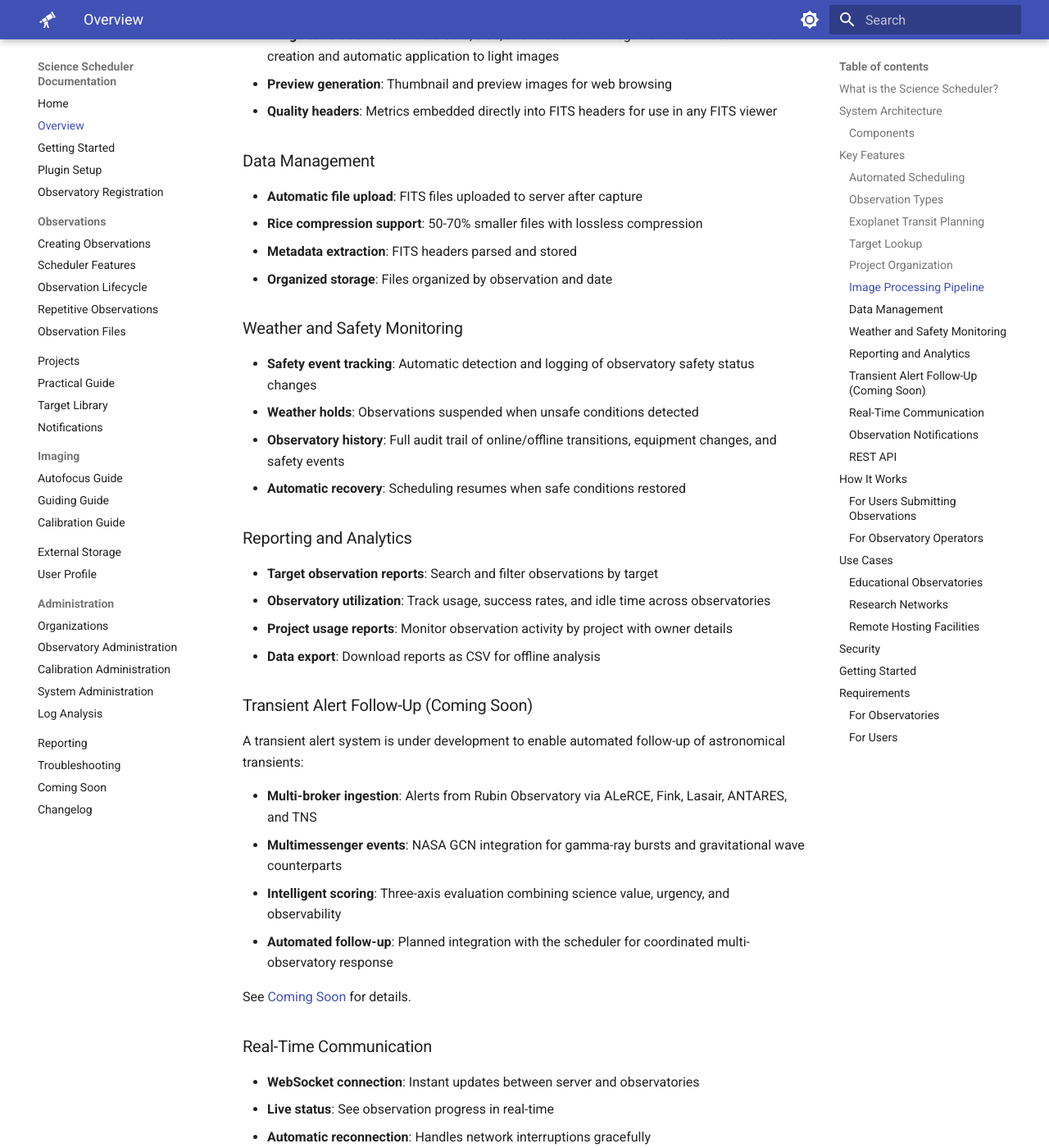
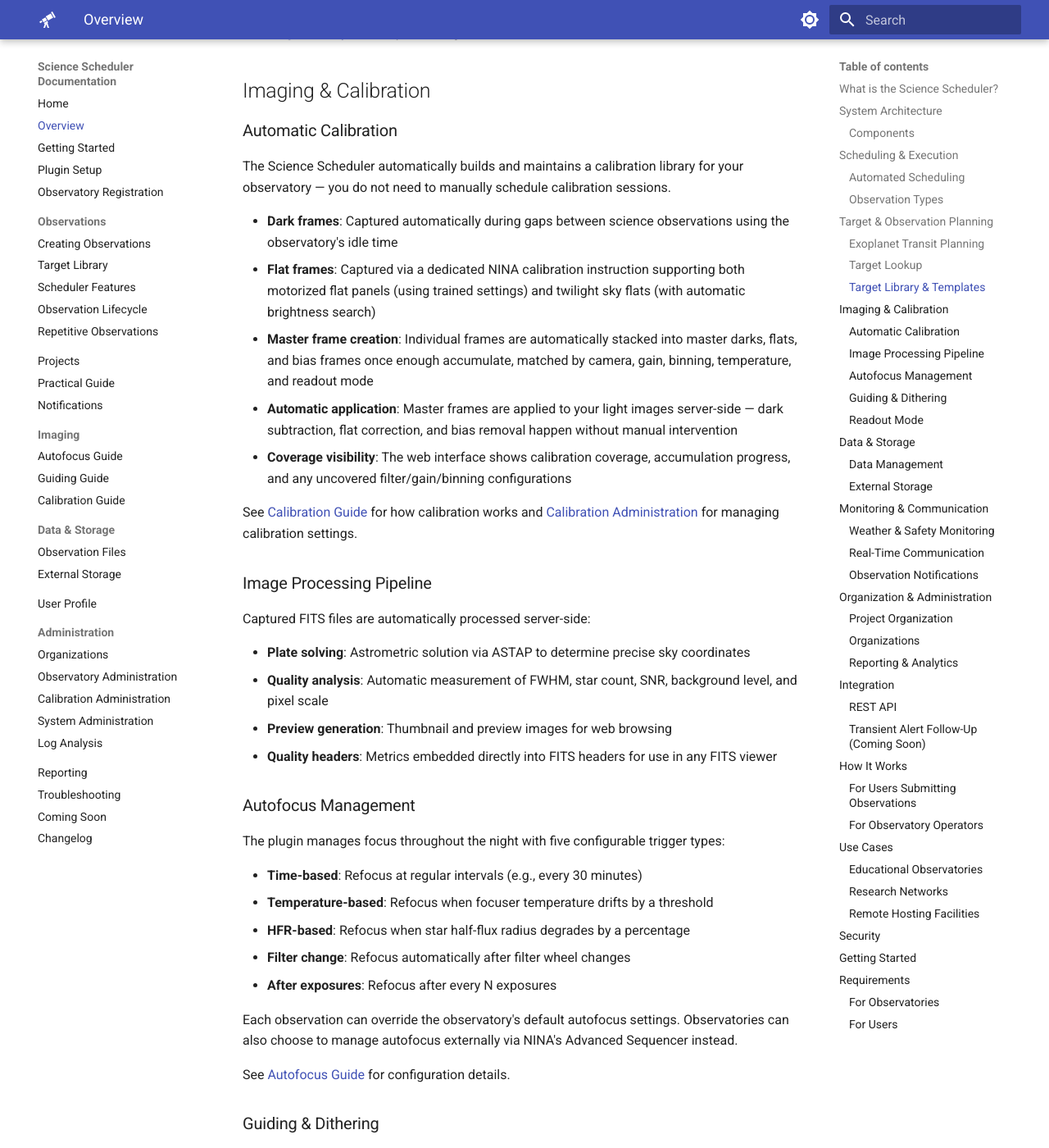
Before and after one commit to First-Light-Systems/nina-scheduler-docs, an MkDocs documentation site: the page built from docs/OVERVIEW.md, in a window 1280 px wide and 1400 px high, scrolled down 2658 px. Shown: the whole window at 82% size. Built offline with MkDocs 1.6.1 and Material for MkDocs 9.7.7, drawn with Linux system fonts in a browser that asks for light colours; some of the changed text lies outside the part shown.

Commit message:
Update overview to v3.0 with missing features and reorganized navigation
Reorganize Key Features into logical groups (Scheduling, Planning, Imaging,
Data, Monitoring, Organization, Integration). Add dedicated sections for
automatic calibration, external storage, target library/templates, autofocus,
guiding/dithering, readout mode, and organizations. Move Target Library into
Observations nav group and create Data & Storage group for files + external
storage.

Co-Authored-By: Claude Opus 4.6 (1M context) <noreply@anthropic.com>

```diff
--- a/docs/OVERVIEW.md
+++ b/docs/OVERVIEW.md
@@ -37,7 +37,7 @@ The Science Scheduler is a multi-observatory coordination system that automates
 | **NINA Plugin** | Plugin for NINA that connects observatories to the server and executes observations |
 | **Data Storage** | Secure storage for FITS files and observation metadata |
 
-## Key Features
+## Scheduling & Execution
 
 ### Automated Scheduling
 
@@ -56,6 +56,10 @@ The Science Scheduler is a multi-observatory coordination system that automates
 | **Monitoring** | Repeats at regular intervals (cadence-based) |
 | **Rise-to-Set** | Observes target for entire visibility window |
 
+See [Scheduler Features](SCHEDULER_FEATURES.md) for detailed descriptions and examples of each type.
+
+## Target & Observation Planning
+
 ### Exoplanet Transit Planning
 
 Built-in tools for planning and executing exoplanet transit observations:
@@ -72,12 +76,30 @@ Automatic coordinate resolution from professional astronomical databases:
 - **NED** - Galaxies and extragalactic objects
 - **JPL Horizons** - Asteroids, comets, and planets
 
-### Project Organization
+### Target Library & Templates
 
-- **Projects**: Group related observations by scientific goal, class, or campaign
-- **Collaboration**: Share projects with team members using granular permissions
-- **Progress tracking**: Automatic statistics for completion rate, exposure time, and file counts
-- **Flexible ownership**: Projects can be owned by users, observatories, or organizations
+Build a reusable catalog of targets and observation templates to streamline repeated work:
+
+- **Saved targets**: Store frequently-observed targets with resolved coordinates for quick reuse
+- **Observation templates**: Reusable blueprints with complete exposure configurations (filters, duration, count, binning, gain, offset)
+- **CSV bulk import**: Import targets and templates in bulk via a guided wizard
+- **Automated scheduling**: Configure templates to automatically submit observations on a recurring cadence (days, hours, or minutes) with optional execution limits
+
+See [Target Library](TARGET_LIBRARY.md) for setup and usage details.
+
+## Imaging & Calibration
+
+### Automatic Calibration
+
+The Science Scheduler automatically builds and maintains a calibration library for your observatory — you do not need to manually schedule calibration sessions.
+
+- **Dark frames**: Captured automatically during gaps between science observations using the observatory's idle time
+- **Flat frames**: Captured via a dedicated NINA calibration instruction supporting both motorized flat panels (using trained settings) and twilight sky flats (with automatic brightness search)
+- **Master frame creation**: Individual frames are automatically stacked into master darks, flats, and bias frames once enough accumulate, matched by camera, gain, binning, temperature, and readout mode
+- **Automatic application**: Master frames are applied to your light images server-side — dark subtraction, flat correction, and bias removal happen without manual intervention
+- **Coverage visibility**: The web interface shows calibration coverage, accumulation progress, and any uncovered filter/gain/binning configurations
+
+See [Calibration Guide](CALIBRATION_GUIDE.md) for how calibration works and [Calibration Administration](CALIBRATION_ADMINISTRATION.md) for managing calibration settings.
 
 ### Image Processing Pipeline
 
@@ -85,9 +107,38 @@ Captured FITS files are automatically processed server-side:
 
 - **Plate solving**: Astrometric solution via ASTAP to determine precise sky coordinates
 - **Quality analysis**: Automatic measurement of FWHM, star count, SNR, background level, and pixel scale
-- **Image calibration**: Automated dark, bias, and flat frame management with master frame creation and automatic application to light images
 - **Preview generation**: Thumbnail and preview images for web browsing
 - **Quality headers**: Metrics embedded directly into FITS headers for use in any FITS viewer
+
+### Autofocus Management
+
+The plugin manages focus throughout the night with five configurable trigger types:
+
+- **Time-based**: Refocus at regular intervals (e.g., every 30 minutes)
+- **Temperature-based**: Refocus when focuser temperature drifts by a threshold
+- **HFR-based**: Refocus when star half-flux radius degrades by a percentage
+- **Filter change**: Refocus automatically after filter wheel changes
+- **After exposures**: Refocus after every N exposures
+
+Each observation can override the observatory's default autofocus settings. Observatories can also choose to manage autofocus externally via NINA's Advanced Sequencer instead.
+
+See [Autofocus Guide](AUTOFOCUS_GUIDE.md) for configuration details.
+
+### Guiding & Dithering
+
+Per-observation control over autoguiding and dithering:
+
+- **Guiding toggle**: Enable or disable guiding for individual observations
+- **Dithering**: Configure dither amount between exposures for improved noise characteristics
+- **Settle time**: Adjustable settle time after dither moves
+
+See [Guiding Guide](GUIDING_GUIDE.md) for setup and best practices.
+
+### Readout Mode
+
+Observations support per-exposure readout mode selection for cameras that offer multiple modes (e.g., high-gain vs. low-noise). The calibration system tracks readout mode so that master frames are matched correctly to your light images.
+
+## Data & Storage
 
 ### Data Management
 
@@ -96,30 +147,30 @@ Captured FITS files are automatically processed server-side:
 - **Metadata extraction**: FITS headers parsed and stored
 - **Organized storage**: Files organized by observation and date
 
-### Weather and Safety Monitoring
+See [Observation Files](OBSERVATION_FILES.md) for browsing, downloading, and managing your data.
+
+### External Storage
+
+Automatically copy your FITS files to cloud storage after observations complete:
+
+- **Supported providers**: Dropbox, Google Drive, and Google Cloud Storage
+- **Multiple destinations**: Attach one or more storage destinations to each observation
+- **Folder organization**: Configurable path templates using variables like `$USER`, `$PROJECT`, and `$TARGET`
+- **File options**: Transfer raw files, calibrated files, or both
+- **Automatic retry**: Failed transfers retry with exponential backoff
+- **Shared configurations**: Storage destinations can be scoped to personal use, an organization, or a project for easy sharing
+
+See [External Storage](EXTERNAL_STORAGE.md) for provider setup and configuration.
+
+## Monitoring & Communication
+
+### Weather & Safety Monitoring
 
 - **Safety event tracking**: Automatic detection and logging of observatory safety status changes
 - **Weather holds**: Observations suspended when unsafe conditions detected
+- **Weather history**: Continuous logging of temperature, humidity, wind, cloud cover, rain, and seeing conditions
 - **Observatory history**: Full audit trail of online/offline transitions, equipment changes, and safety events
 - **Automatic recovery**: Scheduling resumes when safe conditions restored
-
-### Reporting and Analytics
-
-- **Target observation reports**: Search and filter observations by target
-- **Observatory utilization**: Track usage, success rates, and idle time across observatories
-- **Project usage reports**: Monitor observation activity by project with owner details
-- **Data export**: Download reports as CSV for offline analysis
-
-### Transient Alert Follow-Up (Coming Soon)
-
-A transient alert system is under development to enable automated follow-up of astronomical transients:
-
-- **Multi-broker ingestion**: Alerts from Rubin Observatory via ALeRCE, Fink, Lasair, ANTARES, and TNS
-- **Multimessenger events**: NASA GCN integration for gamma-ray bursts and gravitational wave counterparts
-- **Intelligent scoring**: Three-axis evaluation combining science value, urgency, and observability
-- **Automated follow-up**: Planned integration with the scheduler for coordinated multi-observatory response
-
-See [Coming Soon](COMING_SOON.md) for details.
 
 ### Real-Time Communication
 
@@ -132,6 +183,42 @@ See [Coming Soon](COMING_SOON.md) for details.
 - **Email notifications**: Receive email alerts when observations change state
 - **Pushover push notifications**: Get mobile push notifications via Pushover
 - **Per-observation configuration**: Choose which channels and state transitions trigger notifications for each observation
+
+See [Notifications](NOTIFICATIONS.md) for setup and configuration.
+
+## Organization & Administration
+
+### Project Organization
+
+- **Projects**: Group related observations by scientific goal, class, or campaign
+- **Collaboration**: Share projects with team members using granular permissions
+- **Progress tracking**: Automatic statistics for completion rate, exposure time, and file counts
+- **Flexible ownership**: Projects can be owned by users, observatories, or organizations
+
+See [Projects Guide](PROJECTS_GUIDE.md) for details.
+
+### Organizations
+
+Manage teams of users with shared resources:
+
+- **Organization types**: University, college, high school, research institute, observatory, company, or nonprofit
+- **Membership**: Users can belong to multiple organizations with granular permission levels
+- **Shared resources**: Organization-owned observatories and external storage destinations are accessible to all members
+- **Administration**: Manage members, observatories, projects, and storage from a central interface
+
+See [Organizations](ORGANIZATIONS.md) for setup and management.
+
+### Reporting & Analytics
+
+- **Usage dashboard**: Summary cards for total observations, active users, telescope time, and data stored
+- **User and project reports**: Per-user and per-project metrics including success rate, wall-clock hours, shutter-open hours, and efficiency
+- **Observatory utilization**: Track usage, success rates, and idle time across observatories
+- **Target observation reports**: Search and filter observations by target
+- **Data export**: Download reports as CSV or PDF for offline analysis
+
+See [Reporting Guide](REPORTING_GUIDE.md) for available reports.
+
+## Integration
 
 ### REST API
 
@@ -151,6 +238,17 @@ External applications can authenticate using API keys to interact with the serve
 
 Contact your system administrator for API documentation and access credentials.
 
+### Transient Alert Follow-Up (Coming Soon)
+
+A transient alert system is under development to enable automated follow-up of astronomical transients:
+
+- **Multi-broker ingestion**: Alerts from Rubin Observatory via ALeRCE, Fink, Lasair, ANTARES, and TNS
+- **Multimessenger events**: NASA GCN integration for gamma-ray bursts and gravitational wave counterparts
+- **Intelligent scoring**: Three-axis evaluation combining science value, urgency, and observability
+- **Automated follow-up**: Planned integration with the scheduler for coordinated multi-observatory response
+
+See [Coming Soon](COMING_SOON.md) for details.
+
 ## How It Works
 
 ### For Users Submitting Observations
@@ -162,7 +260,8 @@ Contact your system administrator for API documentation and access credentials.
 5. **Configure notifications** (optional) - choose email/Pushover alerts for state changes
 6. **Submit** - observation enters the queue
 7. **Monitor** - watch progress in real-time
-8. **Download** - retrieve FITS files when complete
+8. **Automatic calibration** - your images are calibrated server-side using matched dark, bias, and flat master frames
+9. **Download** - retrieve raw and calibrated FITS files when complete
 
 ### For Observatory Operators
 
@@ -171,6 +270,7 @@ Contact your system administrator for API documentation and access credentials.
 3. **Build sequence** with Science Scheduler container
 4. **Run sequence** - plugin requests and executes observations automatically
 5. **Files upload** to server automatically
+6. **Calibration frames** are captured automatically during idle gaps between observations
 
 ## Use Cases
 
--- a/mkdocs.yml
+++ b/mkdocs.yml
@@ -64,19 +64,20 @@ nav:
   - Observatory Registration: OBSERVATORY_REGISTRATION.md
   - Observations:
     - Creating Observations: CREATING_OBSERVATIONS.md
+    - Target Library: TARGET_LIBRARY.md
     - Scheduler Features: SCHEDULER_FEATURES.md
     - Observation Lifecycle: OBSERVATION_LIFECYCLE.md
     - Repetitive Observations: REPETITIVE_OBSERVATIONS.md
-    - Observation Files: OBSERVATION_FILES.md
   - Projects: PROJECTS_GUIDE.md
   - Practical Guide: PRACTICAL_GUIDE.md
-  - Target Library: TARGET_LIBRARY.md
   - Notifications: NOTIFICATIONS.md
   - Imaging:
     - Autofocus Guide: AUTOFOCUS_GUIDE.md
     - Guiding Guide: GUIDING_GUIDE.md
     - Calibration Guide: CALIBRATION_GUIDE.md
-  - External Storage: EXTERNAL_STORAGE.md
+  - Data & Storage:
+    - Observation Files: OBSERVATION_FILES.md
+    - External Storage: EXTERNAL_STORAGE.md
   - User Profile: USER_PROFILE.md
   - Administration:
     - Organizations: ORGANIZATIONS.md
```
Also changed, not shown: other parts of docs/OVERVIEW.md (+1 -1 lines).
